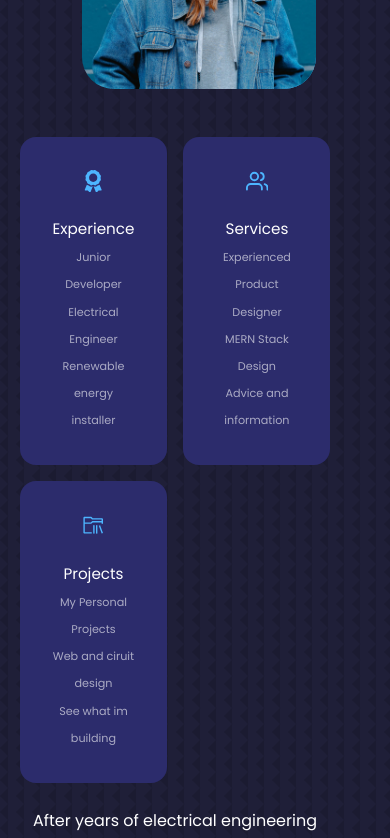
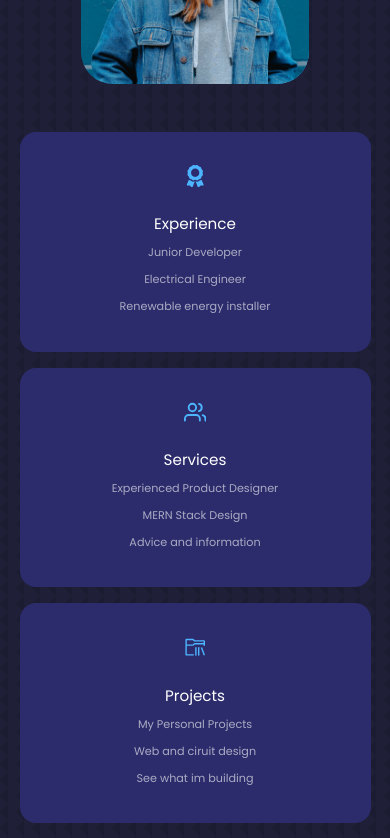
Before and after one commit to webdesignsbytom/webdesignbytom-portfolio, a React (Create React App) app in the folder client/: page / in a window 390 px wide. Shown: the part 1180-2018 px from the top of the page. Built offline with nearby package versions, Linux system fonts and the light colour scheme.

Commit message:
aligned about me

```diff
--- a/client/src/components/about/about.css
+++ b/client/src/components/about/about.css
@@ -65,8 +65,8 @@
 }
 
 .about__content  {
-    padding-right: 3rem;
 }
+
 .about__content p {
     margin: 2rem 0 2.6rem;
 }
@@ -106,12 +106,14 @@
     }
 
     .about__cards {
-        grid-template-columns: 1fr 1fr;
+        grid-template-columns: 1fr;
         gap: 1rem;
     }
 
     .about__content {
+        display: grid;
         text-align: center;
+        justify-content: center;
     }
 
     .about__content p {
```
